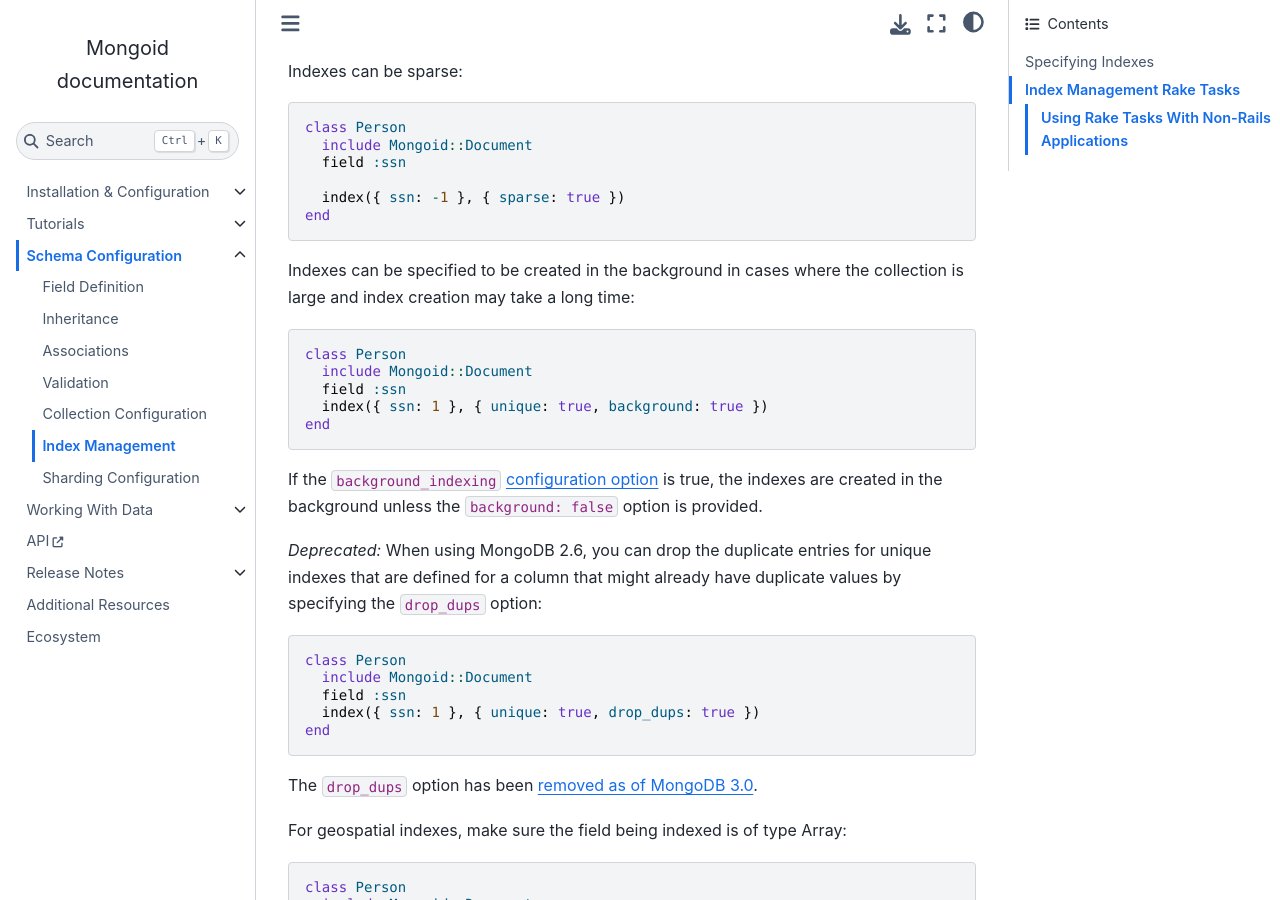
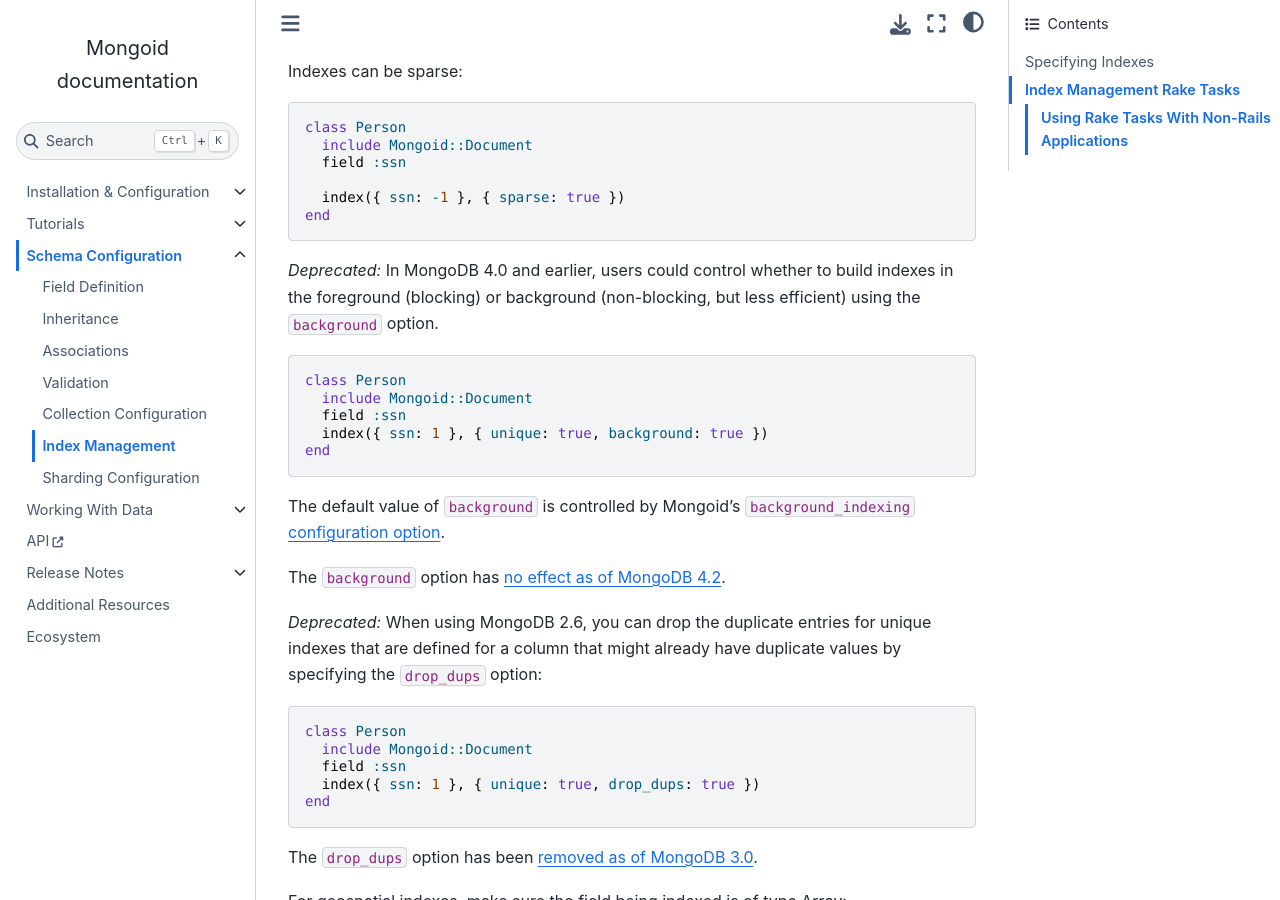
Before and after one commit to i80and/docs-mongoid, a Sphinx documentation site: the page built from docs/reference/indexes.txt, in a window 1280 px wide and 900 px high, scrolled down 989 px. Built offline with Sphinx 7.4.7 and the Sphinx Book theme 1.1.4, drawn with Linux system fonts in a browser that asks for light colours.

Commit message:
MONGOID-5318 Clarify that index background / background_indexing options are deprecated as of MongoDB 4.2 (#5249)
Co-authored-by: shields <shields@tablecheck.com>

```diff
--- a/docs/reference/indexes.txt
+++ b/docs/reference/indexes.txt
@@ -61,8 +61,9 @@ Indexes can be sparse:
       index({ ssn: -1 }, { sparse: true })
     end
 
-Indexes can be specified to be created in the background in cases where
-the collection is large and index creation may take a long time:
+*Deprecated:* In MongoDB 4.0 and earlier, users could control whether to build indexes
+in the foreground (blocking) or background (non-blocking, but less efficient) using the
+``background`` option.
 
 .. code-block:: ruby
 
@@ -72,9 +73,11 @@ the collection is large and index creation may take a long time:
       index({ ssn: 1 }, { unique: true, background: true })
     end
 
-If the ``background_indexing`` :ref:`configuration option
-<configuration-options>` is true, the indexes are created in the background
-unless the ``background: false`` option is provided.
+The default value of ``background`` is controlled by Mongoid's
+``background_indexing`` :ref:`configuration option <configuration-options>`.
+
+The ``background`` option has `no effect as of MongoDB 4.2
+<https://www.mongodb.com/docs/manual/core/index-creation/#comparison-to-foreground-and-background-builds>`_.
 
 *Deprecated:* When using MongoDB 2.6, you can drop the duplicate entries
 for unique indexes that are defined for a column that might
```
Also changed, not shown: docs/reference/configuration.txt (+4 -3 lines).
